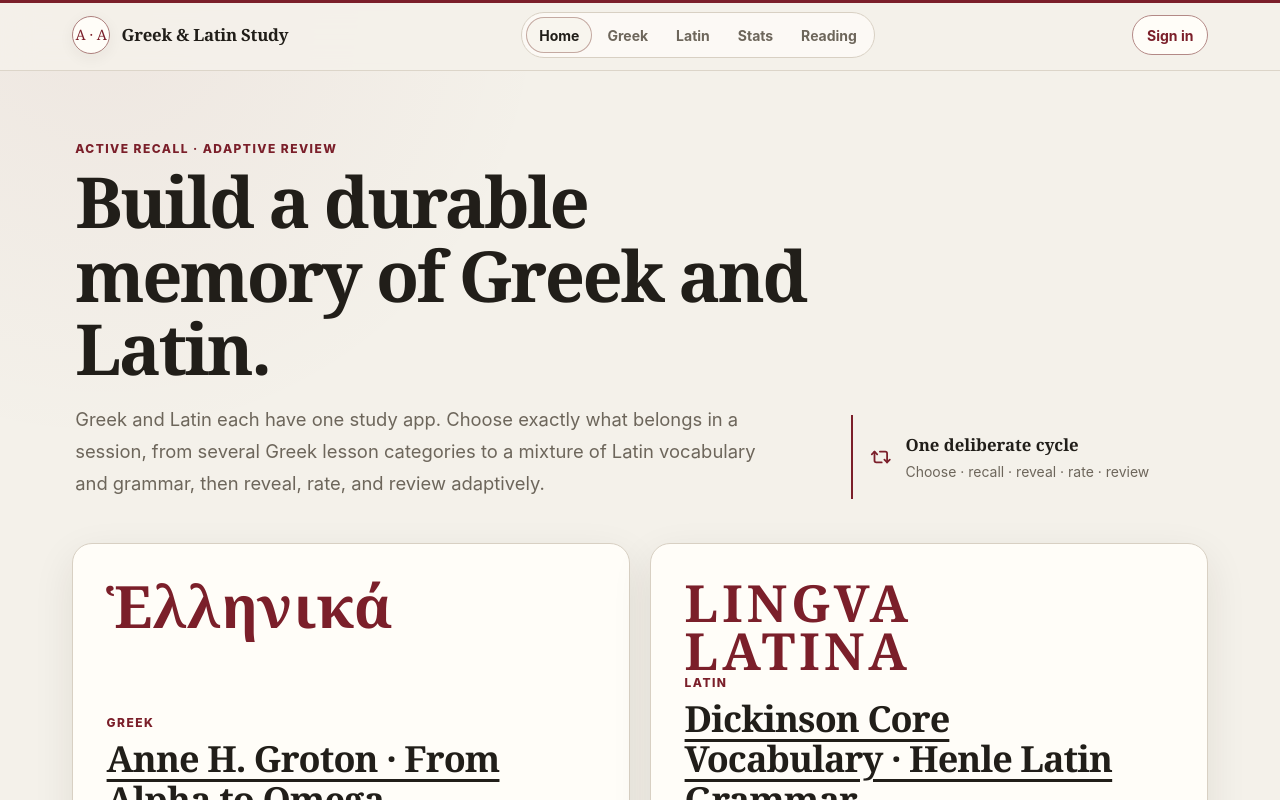
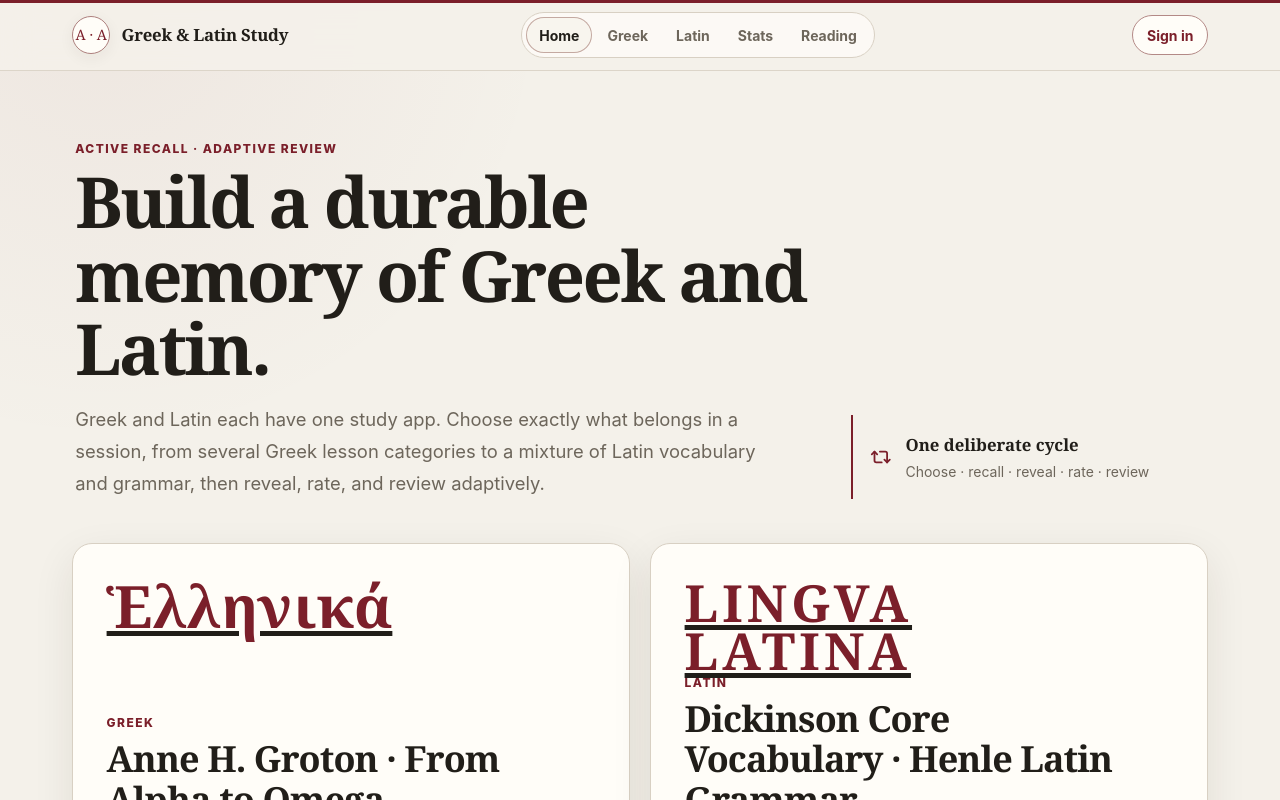
Before and after one commit to coltonkirby01/greek-latin-study, a React (Vite) app: page / in a window 1280 px wide. Shown: the top 800 px of the page. Built offline with nearby package versions, Linux system fonts and the light colour scheme; no server answers.

Commit message:
Correct home card link targets

```diff
--- a/src/pages/home-page.tsx
+++ b/src/pages/home-page.tsx
@@ -29,10 +29,17 @@ export function HomePage() {
   </main>;
 }
 
-function Course({ visual, count, eyebrow, title, description, sourceLinks, href, linkLabel }: { visual: ReactNode; count: string; eyebrow: string; title: string; description: string; sourceLinks: readonly { label: string; href: string }[]; href: string; linkLabel: string }) {
+function Course({ id, visual, count, eyebrow, title, description, sourceLinks, href, linkLabel }: { id: CourseId; visual: ReactNode; count: string; eyebrow: string; title: string; description: string; sourceLinks: readonly { label: string; href: string }[]; href: string; linkLabel: string }) {
+  const flashcardCourse = id === "greek" || id === "latin";
   return <article className="course-card">
-    <div className="course-card-top">{visual}{count && <span className="course-count">{count}</span>}</div>
-    <p className="eyebrow">{eyebrow}</p><h2><Link className="course-title-link" to={href}>{title}</Link></h2><p>{description}</p>
+    <Link className="course-card-blank-link" to={href} aria-hidden="true" tabIndex={-1} />
+    <div className="course-card-top">
+      {flashcardCourse ? <Link className="course-visual-link" to={href} aria-label={`Open ${eyebrow} flashcards`}>{visual}</Link> : visual}
+      {count && <span className="course-count">{count}</span>}
+    </div>
+    <p className="eyebrow">{eyebrow}</p>
+    <h2>{id === "reading" ? <Link className="course-title-link" to={href}>{title}</Link> : title}</h2>
+    <p>{description}</p>
     {sourceLinks.length > 0 && <div className="course-source-links" aria-label={`${eyebrow} sources`}>
       {sourceLinks.map((source) => <a key={source.href} href={source.href} target="_blank" rel="noreferrer">{source.label} <ExternalLink aria-hidden="true" /></a>)}
     </div>}
```
